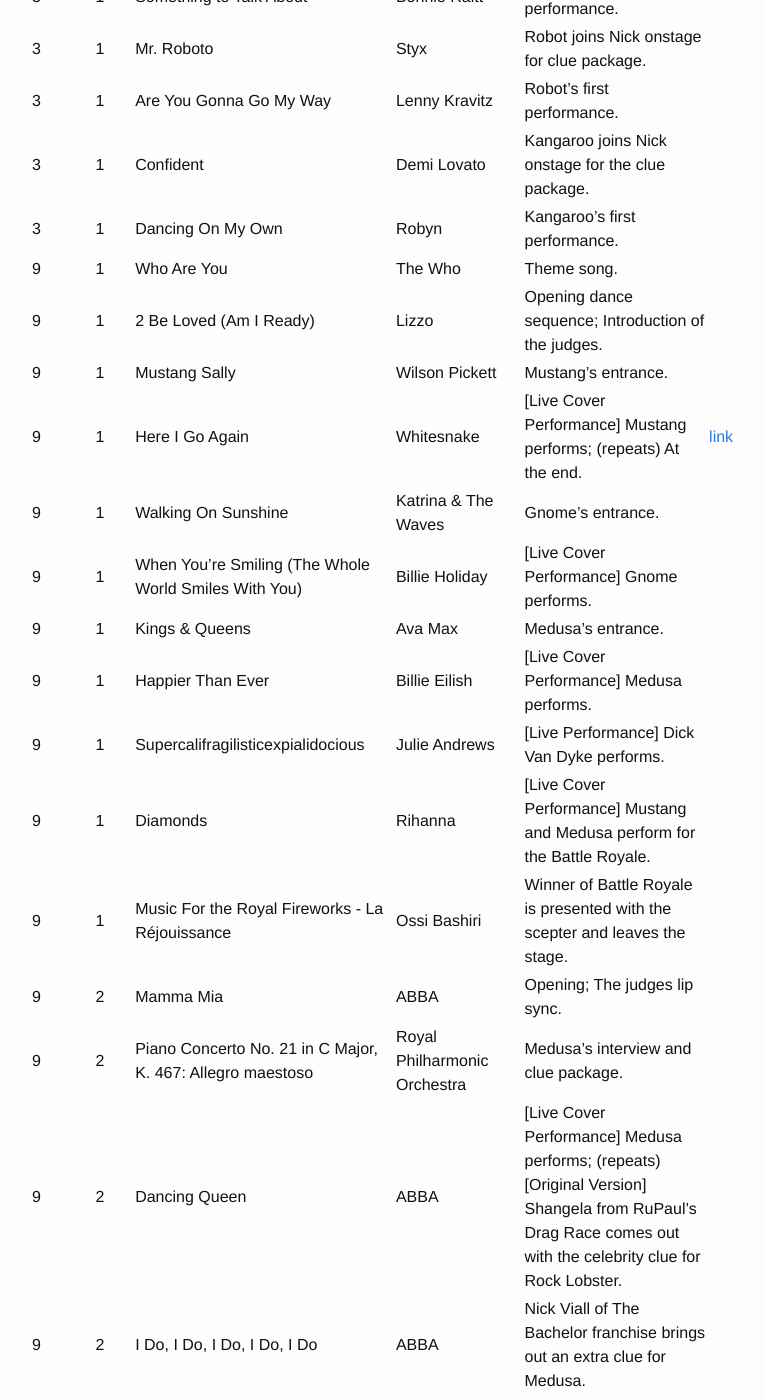
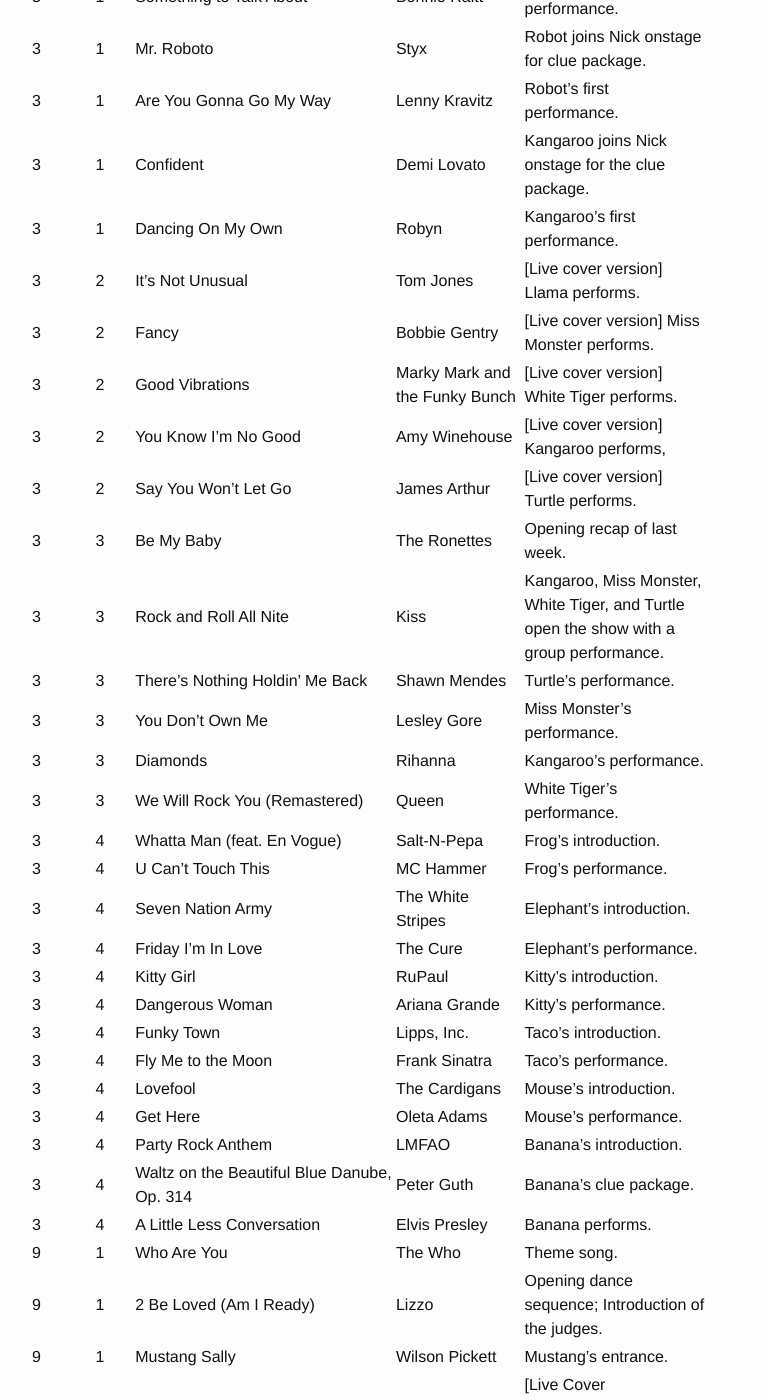
Before and after one commit to roclar/roclar.github.io, a Jekyll site: the page built from MaskedSingerSongs.md, in a window 1280 px wide and 1400 px high, scrolled down 10593 px. Shown: the whole window, without its empty margins (265-1029 px from the left). Built offline with Jekyll 4.4.1, drawn with Linux system fonts in a browser that asks for light colours.

Commit message:
Added season 3 episode 2-4 list

```diff
--- a/MaskedSingerSongs.md
+++ b/MaskedSingerSongs.md
@@ -202,6 +202,30 @@
 | 3 | 1 | Are You Gonna Go My Way | Lenny Kravitz | Robot's first performance. | |
 | 3 | 1 | Confident | Demi Lovato | Kangaroo joins Nick onstage for the clue package. | |
 | 3 | 1 | Dancing On My Own | Robyn | Kangaroo's first performance. | |
+| 3 | 2 | It's Not Unusual | Tom Jones | [Live cover version] Llama performs. | |
+| 3 | 2 | Fancy | Bobbie Gentry | [Live cover version] Miss Monster performs. | |
+| 3 | 2 | Good Vibrations | Marky Mark and the Funky Bunch | [Live cover version] White Tiger performs. | |
+| 3 | 2 | You Know I'm No Good | Amy Winehouse | [Live cover version] Kangaroo performs, | |
+| 3 | 2 | Say You Won't Let Go | James Arthur | [Live cover version] Turtle performs. | |
+| 3 | 3 | Be My Baby | The Ronettes | Opening recap of last week. | |
+| 3 | 3 | Rock and Roll All Nite | Kiss | Kangaroo, Miss Monster, White Tiger, and Turtle open the show with a group performance. | |
+| 3 | 3 | There's Nothing Holdin' Me Back | Shawn Mendes | Turtle's performance. | |
+| 3 | 3 | You Don't Own Me | Lesley Gore | Miss Monster's performance. | |
+| 3 | 3 | Diamonds | Rihanna | Kangaroo's performance. | |
+| 3 | 3 | We Will Rock You (Remastered) | Queen | White Tiger's performance. | |
+| 3 | 4 | Whatta Man (feat. En Vogue) | Salt-N-Pepa | Frog's introduction. | |
+| 3 | 4 | U Can't Touch This | MC Hammer | Frog's performance. | |
+| 3 | 4 | Seven Nation Army | The White Stripes | Elephant's introduction. | |
+| 3 | 4 | Friday I'm In Love | The Cure | Elephant's performance. | |
+| 3 | 4 | Kitty Girl | RuPaul | Kitty's introduction. | |
+| 3 | 4 | Dangerous Woman | Ariana Grande | Kitty's performance. | |
+| 3 | 4 | Funky Town | Lipps, Inc.| Taco's introduction. | |
+| 3 | 4 | Fly Me to the Moon | Frank Sinatra | Taco's performance. | |
+| 3 | 4 | Lovefool | The Cardigans | Mouse's introduction. | |
+| 3 | 4 | Get Here | Oleta Adams | Mouse's performance. | |
+| 3 | 4 | Party Rock Anthem | LMFAO | Banana's introduction. | |
+| 3 | 4 | Waltz on the Beautiful Blue Danube, Op. 314 | Peter Guth | Banana's clue package. | |
+| 3 | 4 | A Little Less Conversation | Elvis Presley | Banana performs. | |
 | 9 | 1 | Who Are You | The Who | Theme song. | |
 | 9 | 1 | 2 Be Loved (Am I Ready) | Lizzo | Opening dance sequence; Introduction of the judges. | |
 | 9 | 1 | Mustang Sally | Wilson Pickett | Mustang's entrance. | |
```
